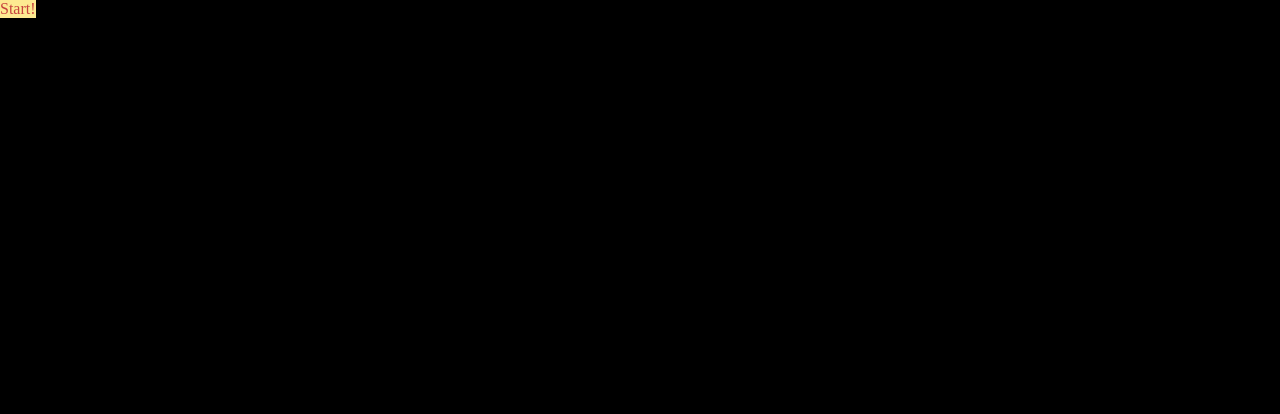
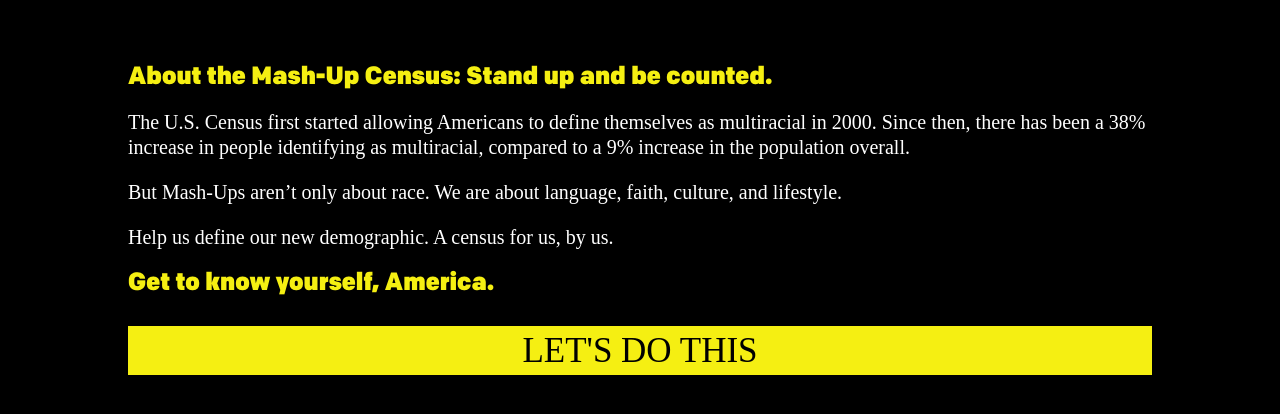
Before and after one commit to ruf-io/swipe-census, a plain HTML site: page index.html in a window 1280 px wide. Drawn offline with nearby package versions, Linux system fonts and the light colour scheme.

Commit message:
second screen

```diff
--- a/custom.css
+++ b/custom.css
@@ -3,8 +3,13 @@ html, body, ul, li {
   padding: 0; }
 
   @font-face {
+      font-family: mashUpFontBlack;
+      src: url('./fonts/Colfax-Black.otf');
+  }
+
+  @font-face {
       font-family: mashUpFont;
-      src: url('./fonts/Colfax-Black.otf');
+      src: url('./fonts/Colfax-Medium.otf');
   }
 
 body {
@@ -113,6 +118,7 @@ input {
 
 #firstScreen, #viewport{
   display: none;
+  color: white;
 }
 
 .logo{
@@ -123,4 +129,32 @@ input {
   line-height: 70px;
   margin: 10% auto;
   color: white;
+  font-family: mashUpFontBlack;
 }
+
+#firstScreen .black{
+  font-family: mashUpFontBlack;
+  color: rgb(245,239,18);
+  font-size: 25px;
+}
+
+#firstScreen{
+  width: 80%;
+  margin: 5% auto;
+  font-size: 20px;
+  line-height: 25px;
+}
+
+#firstScreen section{
+  margin: 20px 0;
+  width: 100%;
+}
+
+#firstScreen button{
+  color: black;
+background-color: rgb(245,239,18);
+width: 100%;
+margin-top: 30px;
+padding: 12px;
+font-size: 35px;
+}
--- a/index.html
+++ b/index.html
@@ -18,7 +18,21 @@
       icans
     </div>
   </div>
-  <div id="firstScreen"><button onclick="startCensus()">Start!</button></div>
+  <div id="firstScreen">
+    <section><span class="black">About the Mash-Up Census:
+Stand up and be counted.</span></section>
+
+<section>The U.S. Census first started allowing Americans to define themselves as multiracial in 2000. Since then, there has been a 38% increase in people identifying as multiracial, compared to a 9% increase in the population overall.</section>
+
+<section>But Mash-Ups aren’t only about race. We are about language, faith, culture, and lifestyle.</section>
+
+<section>Help us define our new demographic. A census for us, by us.</section>
+
+
+<span class='black'>Get to know yourself,
+America.</span>
+    <button onclick="startCensus()">LET'S DO THIS</button>
+  </div>
     <div id="viewport">
         <ul class="stack">
         </ul>
```
Also changed, not shown: fonts/Colfax-Medium.otf (added).
